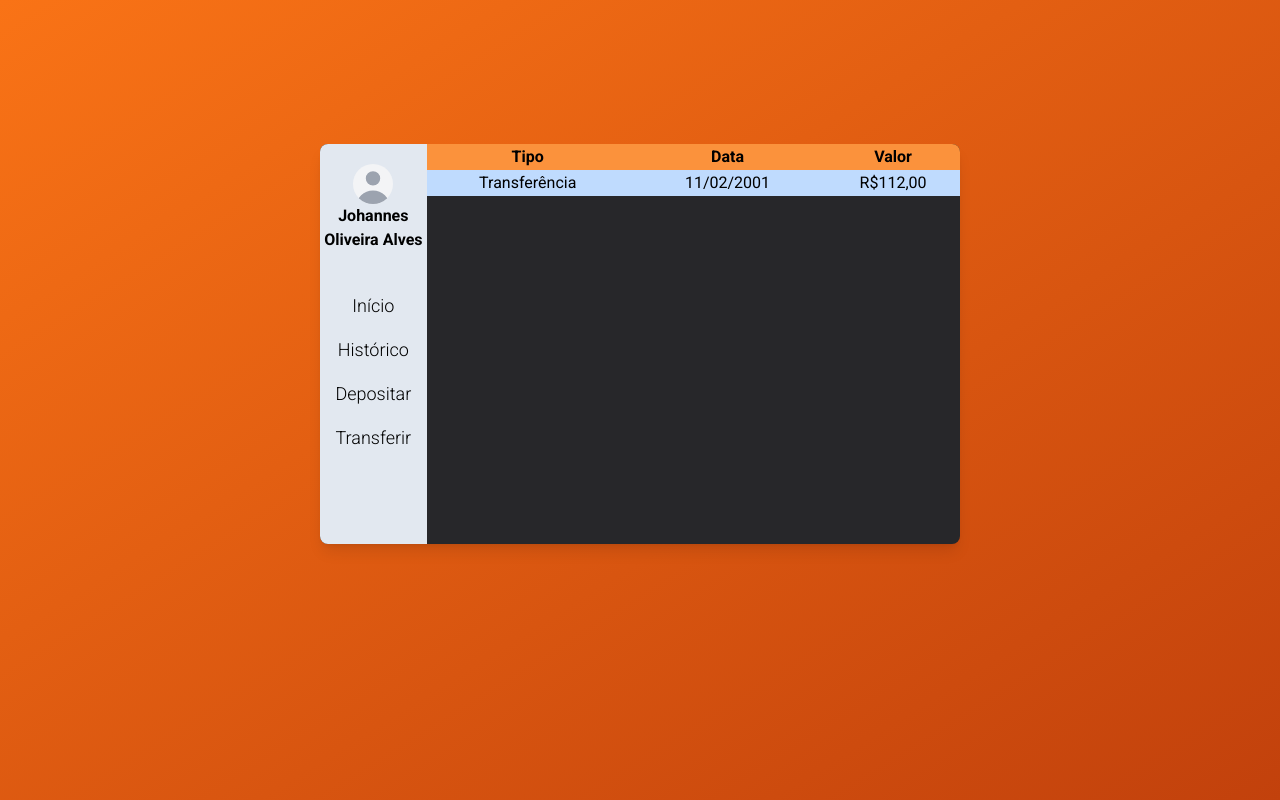
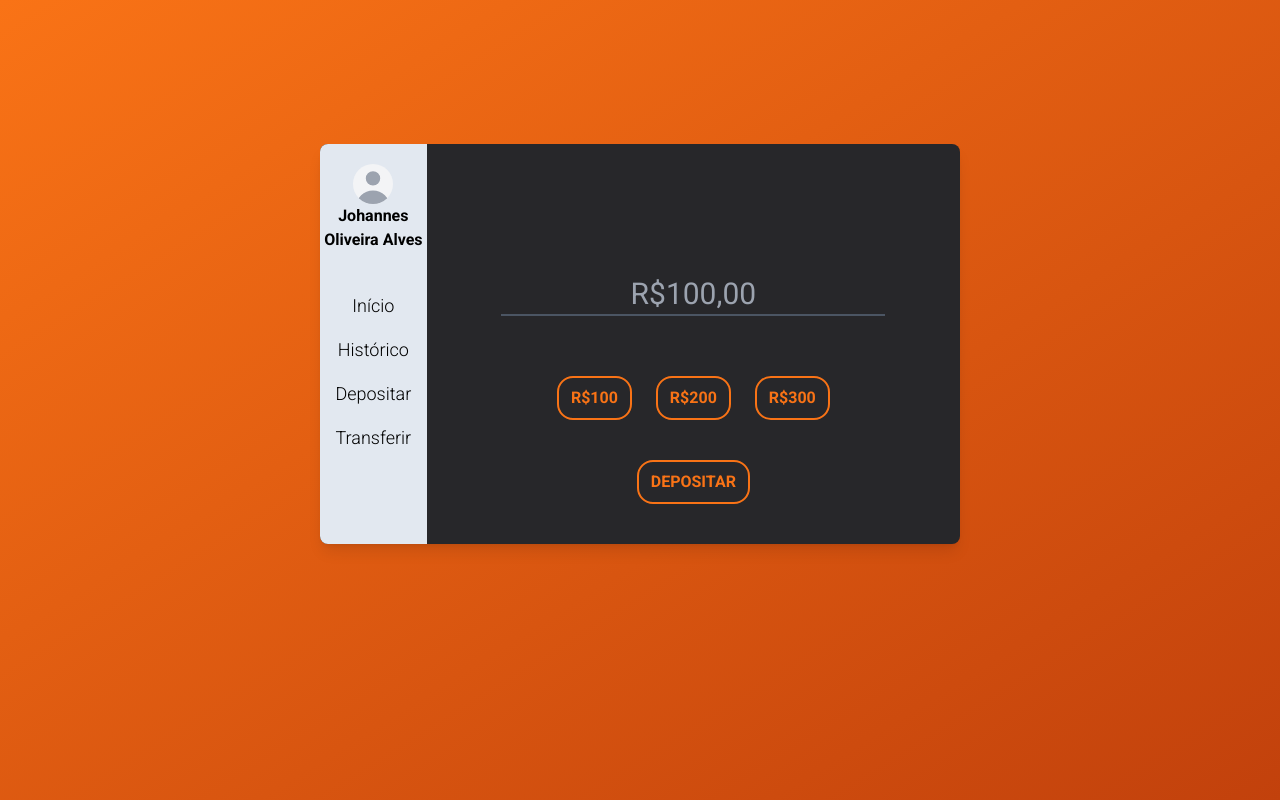
Before and after one commit to JohannesAlves/Bank-Study, a React (Vite) app in the folder web/: page / in a window 1280 px wide. Built offline with nearby package versions, Linux system fonts and the light colour scheme.

Commit message:
chore: add btns to deposit.

```diff
--- a/web/src/components/organisms/ProfileDeposit/index.tsx
+++ b/web/src/components/organisms/ProfileDeposit/index.tsx
@@ -11,8 +11,14 @@ export function ProfileDeposit() {
                     </div>
 
                     <div>
-                        <Input />
+                        <Input placeholder="R$100,00" />
                     </div>
+                    <div className="mt-5 flex space-x-6">
+                        <Button btnText="R$100" />
+                        <Button btnText="R$200" />
+                        <Button btnText="R$300" />
+                    </div>
+
                     <Button btnText="DEPOSITAR" />
                 </div>
             </div>
--- a/web/src/pages/Profile.tsx
+++ b/web/src/pages/Profile.tsx
@@ -1,13 +1,14 @@
 import { NavIndex } from "../components/organisms/ProfileIndex";
 import { Nav } from "../components/organisms/Nav";
 import { ProfileTranserHistory } from "../components/organisms/ProfileTransferHistory";
+import { ProfileDeposit } from "../components/organisms/ProfileDeposit";
 
 function Profile() {
     return (
         <>
             <div className="flex flex-col lg:flex-row h-full font-sans">
                 <Nav />
-                <ProfileTranserHistory />
+                <ProfileDeposit />
             </div>
         </>
     );
```
